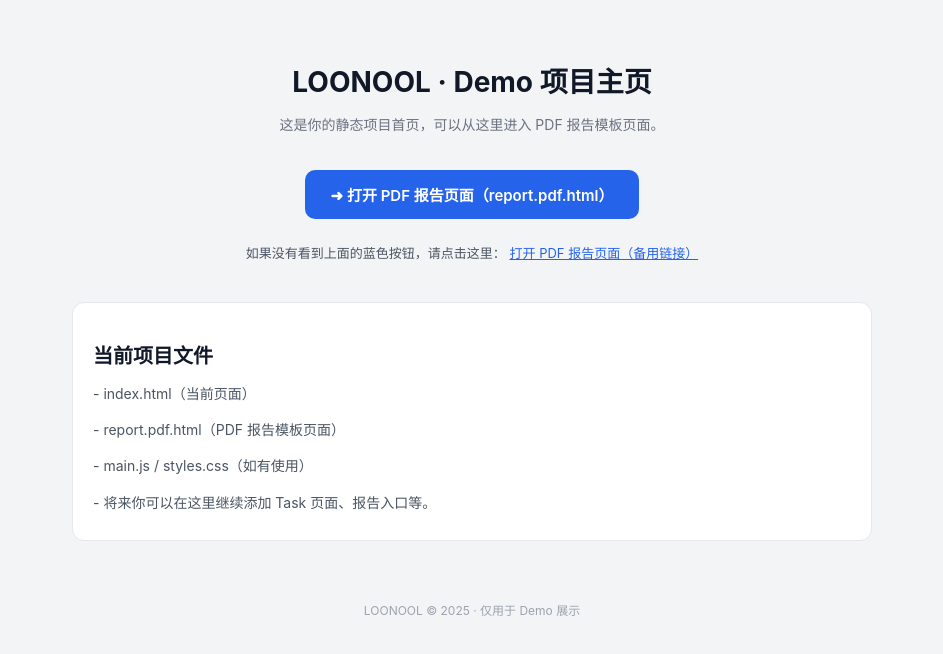
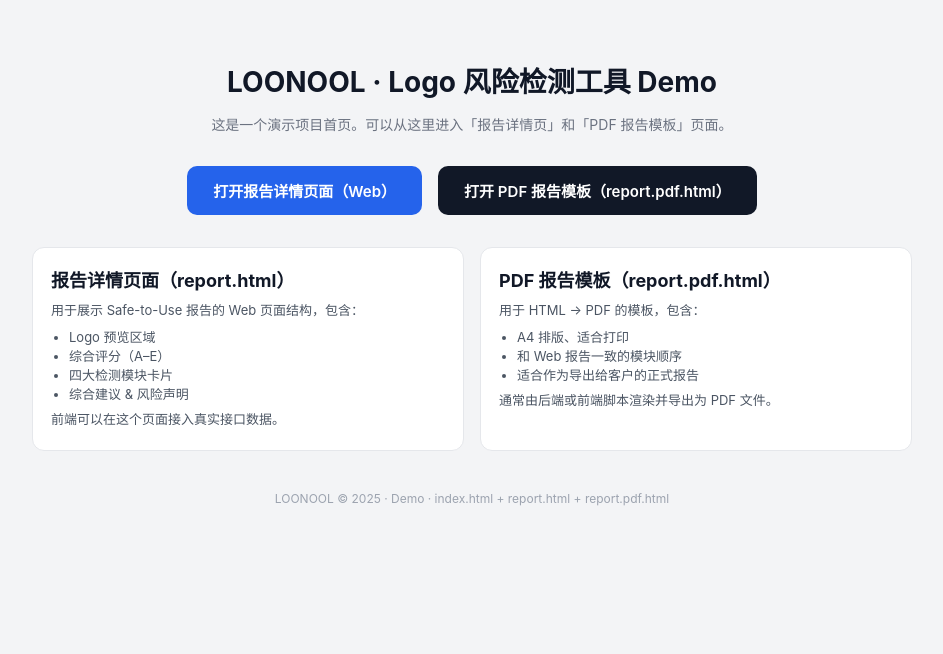
Before and after one commit to 101ping/loonool--v1, a plain HTML site: page index.html in a window 1280 px wide. Shown: the whole page, without its empty margins (168-1111 px from the left). Drawn offline with Linux system fonts and the light colour scheme.

Commit message:
Update index.html

```diff
--- a/index.html
+++ b/index.html
@@ -2,7 +2,7 @@
 <html lang="zh-CN">
 <head>
   <meta charset="UTF-8" />
-  <title>LOONOOL · Demo 主页</title>
+  <title>LOONOOL · Logo 风险检测工具 Demo</title>
   <meta name="viewport" content="width=device-width, initial-scale=1" />
 
   <style>
@@ -16,22 +16,31 @@
     }
 
     .container {
-      max-width: 800px;
+      max-width: 880px;
       margin: 60px auto;
       padding: 0 20px;
-      text-align: center;
     }
 
     h1 {
       font-size: 28px;
       font-weight: 700;
-      margin-bottom: 12px;
+      margin-bottom: 8px;
+      text-align: center;
     }
 
     p.desc {
       font-size: 14px;
       color: #6b7280;
-      margin-bottom: 36px;
+      margin-bottom: 32px;
+      text-align: center;
+    }
+
+    .button-row {
+      display: flex;
+      flex-wrap: wrap;
+      justify-content: center;
+      gap: 16px;
+      margin-bottom: 32px;
     }
 
     .button {
@@ -44,76 +53,112 @@
       font-size: 15px;
       font-weight: 600;
       transition: all 0.2s ease;
-      margin-bottom: 16px;
+    }
+
+    .button.secondary {
+      background: #111827;
     }
 
     .button:hover {
-      background: #1d4ed8;
+      opacity: 0.92;
+    }
+
+    .grid {
+      display: grid;
+      grid-template-columns: minmax(0, 1.1fr) minmax(0, 1.1fr);
+      gap: 16px;
     }
 
     .card {
-      margin-top: 40px;
       border: 1px solid #e5e7eb;
-      padding: 20px;
+      padding: 18px 18px 16px;
       border-radius: 12px;
       background: white;
-      text-align: left;
+      font-size: 14px;
     }
 
     .card h2 {
-      font-size: 20px;
-      margin-bottom: 10px;
+      font-size: 18px;
+      margin: 0 0 8px;
     }
 
     .card p {
-      font-size: 14px;
+      font-size: 13px;
       color: #4b5563;
       line-height: 1.6;
-      margin-bottom: 6px;
+      margin: 4px 0;
+    }
+
+    ul {
+      padding-left: 18px;
+      margin: 6px 0;
+      font-size: 13px;
+      color: #4b5563;
     }
 
     footer {
-      margin-top: 60px;
+      margin-top: 40px;
       font-size: 12px;
       color: #9ca3af;
+      text-align: center;
+    }
+
+    @media (max-width: 800px) {
+      .grid {
+        grid-template-columns: minmax(0, 1fr);
+      }
     }
   </style>
 </head>
 
 <body>
   <div class="container">
-    <h1>LOONOOL · Demo 项目主页</h1>
-    <p class="desc">这是你的静态项目首页，可以从这里进入 PDF 报告模板页面。</p>
-
-    <!-- 蓝色大按钮（内联一样写一遍，防止被外部样式覆盖） -->
-    <a
-      href="report.pdf.html"
-      target="_blank"
-      class="button"
-      style="display:inline-block;background:#2563eb;color:#fff;border-radius:10px;
-             padding:14px 26px;text-decoration:none;font-size:15px;font-weight:600;"
-    >
-      ➜ 打开 PDF 报告页面（report.pdf.html）
-    </a>
-
-    <!-- 备用纯文字链接：即使样式失效，也能看到 -->
-    <p style="margin-top:8px;font-size:13px;color:#4b5563;">
-      如果没有看到上面的蓝色按钮，请点击这里：
-      <a href="report.pdf.html" target="_blank" style="color:#2563eb;">
-        打开 PDF 报告页面（备用链接）
-      </a>
+    <h1>LOONOOL · Logo 风险检测工具 Demo</h1>
+    <p class="desc">
+      这是一个演示项目首页。可以从这里进入「报告详情页」和「PDF 报告模板」页面。
     </p>
 
-    <div class="card">
-      <h2>当前项目文件</h2>
-      <p>- index.html（当前页面）</p>
-      <p>- report.pdf.html（PDF 报告模板页面）</p>
-      <p>- main.js / styles.css（如有使用）</p>
-      <p>- 将来你可以在这里继续添加 Task 页面、报告入口等。</p>
+    <!-- 按钮区：报告详情 + PDF 模板 -->
+    <div class="button-row">
+      <!-- 报告详情页（report.html） -->
+      <a class="button" href="report.html">
+        打开报告详情页面（Web）
+      </a>
+
+      <!-- PDF 模板页（report.pdf.html） -->
+      <a class="button secondary" href="report.pdf.html" target="_blank">
+        打开 PDF 报告模板（report.pdf.html）
+      </a>
+    </div>
+
+    <!-- 两个说明卡片 -->
+    <div class="grid">
+      <div class="card">
+        <h2>报告详情页面（report.html）</h2>
+        <p>用于展示 Safe-to-Use 报告的 Web 页面结构，包含：</p>
+        <ul>
+          <li>Logo 预览区域</li>
+          <li>综合评分（A–E）</li>
+          <li>四大检测模块卡片</li>
+          <li>综合建议 & 风险声明</li>
+        </ul>
+        <p>前端可以在这个页面接入真实接口数据。</p>
+      </div>
+
+      <div class="card">
+        <h2>PDF 报告模板（report.pdf.html）</h2>
+        <p>用于 HTML → PDF 的模板，包含：</p>
+        <ul>
+          <li>A4 排版、适合打印</li>
+          <li>和 Web 报告一致的模块顺序</li>
+          <li>适合作为导出给客户的正式报告</li>
+        </ul>
+        <p>通常由后端或前端脚本渲染并导出为 PDF 文件。</p>
+      </div>
     </div>
 
     <footer>
-      LOONOOL © 2025 · 仅用于 Demo 展示
+      LOONOOL © 2025 · Demo · index.html + report.html + report.pdf.html
     </footer>
   </div>
 </body>
```
